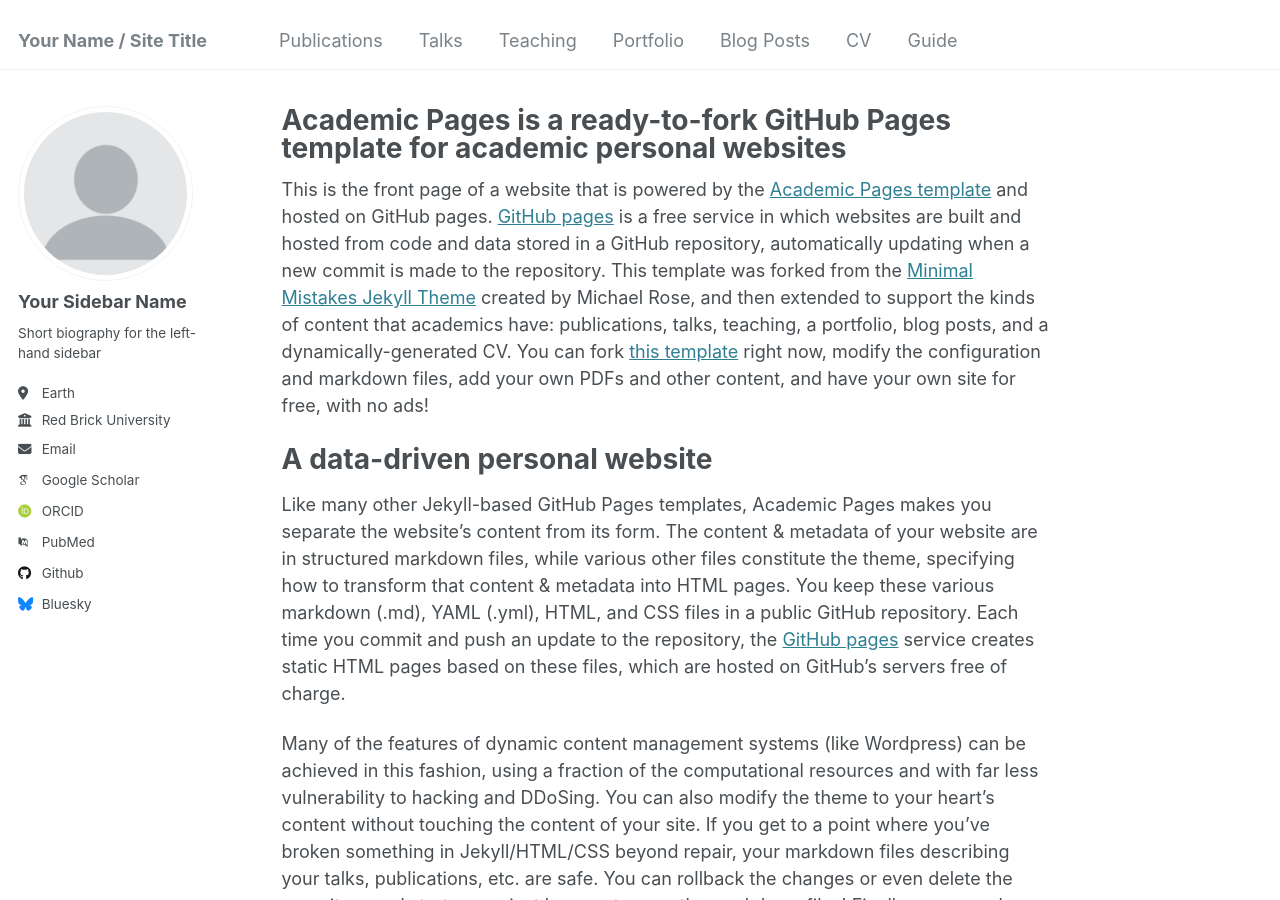
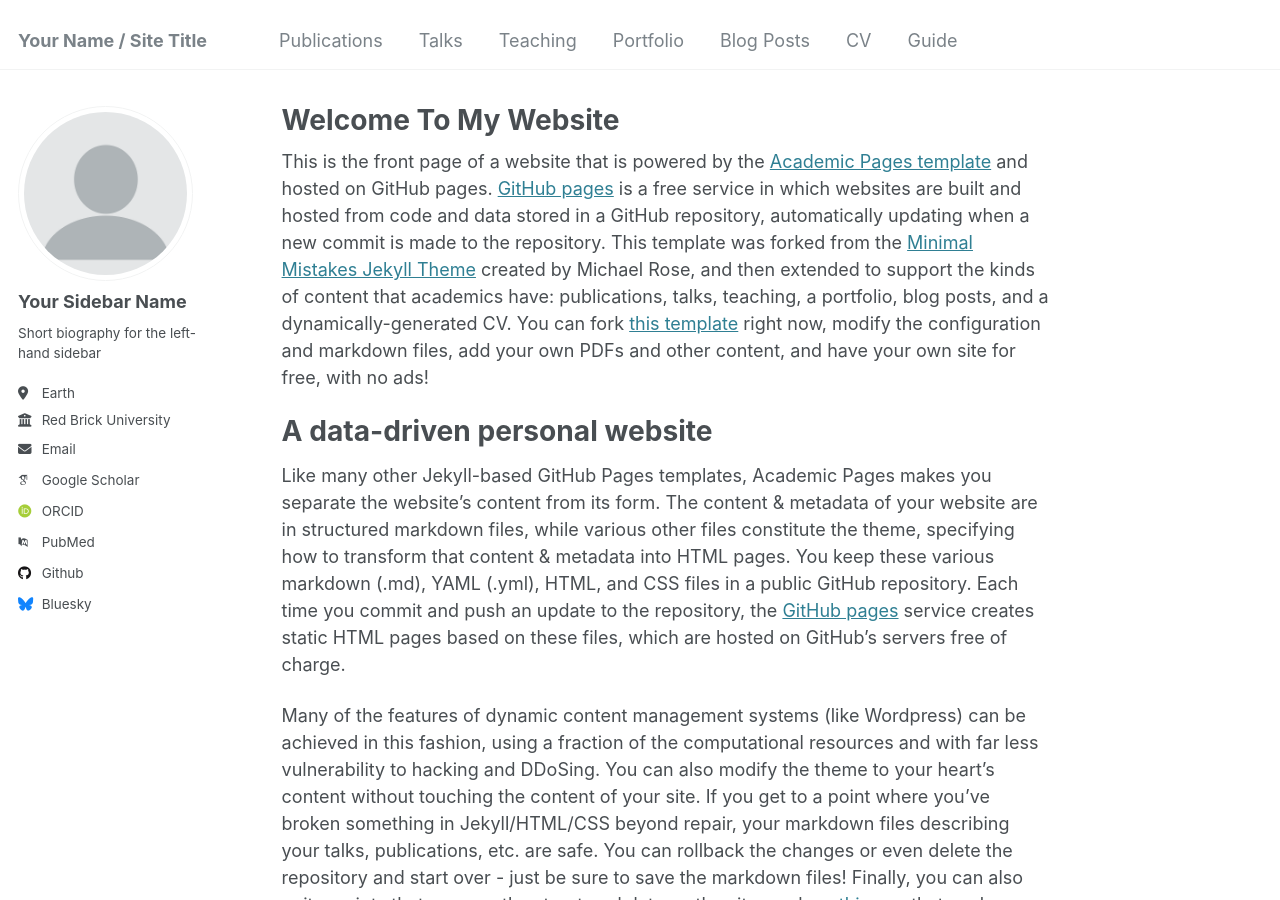
Before and after one commit to gabban-ampiah/gabban-ampiah.github.io, a Jekyll site: the page built from _pages/about.md, in a window 1280 px wide and 900 px high. Built offline with Jekyll 4.4.1, drawn with Linux system fonts in a browser that asks for light colours; some web fonts are replaced.

Commit message:
Update about.md

```diff
--- a/_pages/about.md
+++ b/_pages/about.md
@@ -1,6 +1,6 @@
 ---
 permalink: /
-title: "Academic Pages is a ready-to-fork GitHub Pages template for academic personal websites"
+title: "Welcome To My Website"
 author_profile: true
 redirect_from:
   - /about/
```
